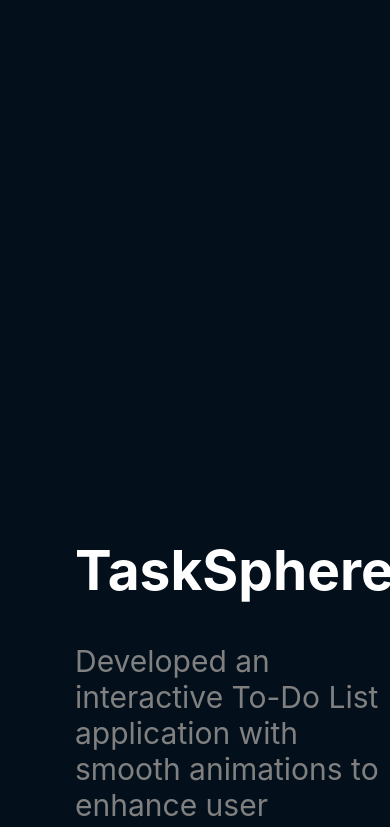
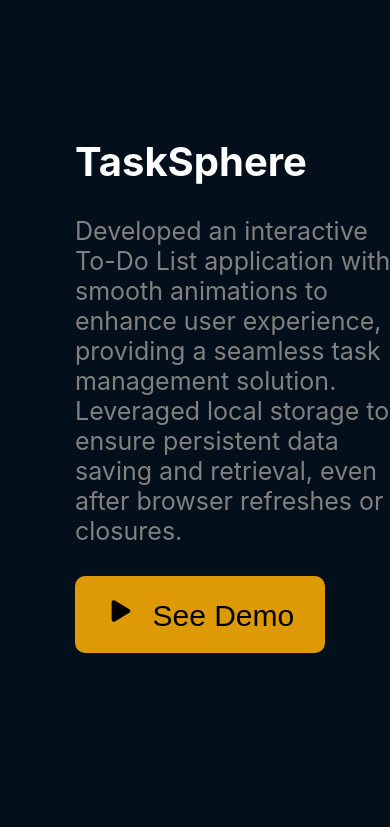
Before and after one commit to KhushiMittal9876/Portfolio1.0, a React (Create React App) app: page / in a window 390 px wide. Shown: the part 2600-3427 px from the top of the page. Built offline with nearby package versions, Linux system fonts and the light colour scheme.

Commit message:
fully_responsive

```diff
--- a/src/components/projects/Projects.js
+++ b/src/components/projects/Projects.js
@@ -50,7 +50,7 @@ const Single = ({ item }) => {
             <h2>{item.title}</h2>
             <p>{item.desc}</p>
             <a href={item.link} target="_blank" rel="noreferrer noopener">
-              <motion.button whileHover={{scale:1.2, backgroundColor:"#de9a06"}}><IoPlay />&nbsp; See  Live Demo</motion.button>
+              <motion.button whileHover={{scale:1.2, backgroundColor:"#de9a06"}}><IoPlay />&nbsp; See Demo</motion.button>
             </a>
           </motion.div>
         </div>
--- a/src/components/projects/Projects.scss
+++ b/src/components/projects/Projects.scss
@@ -31,8 +31,8 @@
     overflow: hidden;
 
     @include mobile{
-      margin-top: 500px;
-      height: 90%;
+      margin-top: 100px;
+      height: 100%;
       align-items: center;
       margin-left: 40px;
       justify-content: center;
@@ -67,6 +67,10 @@
           height: 100%;
           width: 100%;
           object-fit: cover;
+
+          @include mobile{
+            display: none;
+          }
         }
 
       }
@@ -80,7 +84,7 @@
 
         @include mobile{
           transform: none !important;
-          gap:40px;
+          gap:30px;
           // justify-content: normal;
           // margin-top: 20%;
           padding: 5px;
@@ -93,7 +97,7 @@
         h2{
           font-size: 35px;
           @include mobile{
-            font-size: 55px;
+            font-size: 40px;
           }
         }
 
@@ -101,7 +105,7 @@
           color: gray;
           font-size: 20px;
           @include mobile{
-            font-size: 30px;
+            font-size: 25px;
           }
         }
 
@@ -119,7 +123,7 @@
             font-size: 30px;
             padding: 20px;
             background-color: #de9a06;
-            width: 300px;
+            width: 250px;
           }
         }
       }
```
